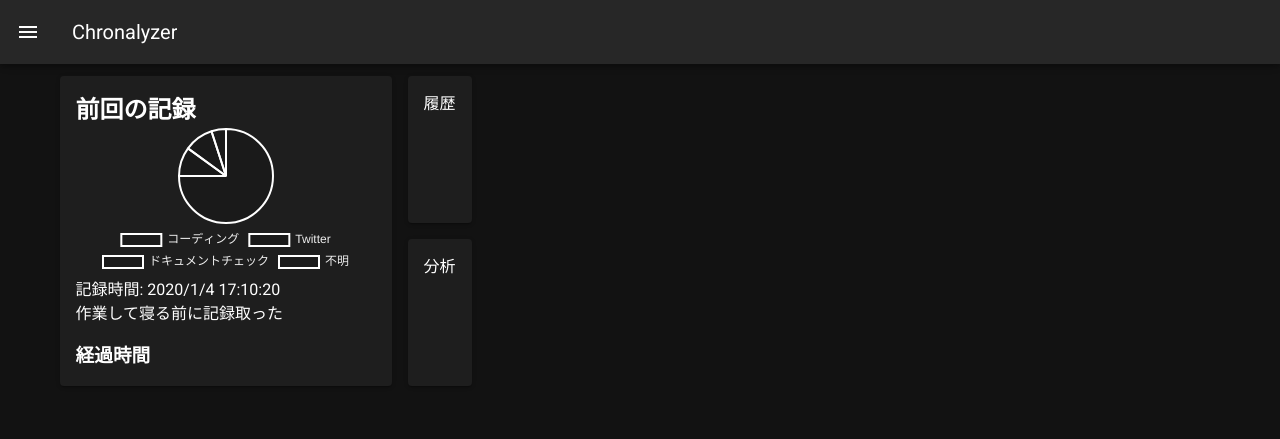
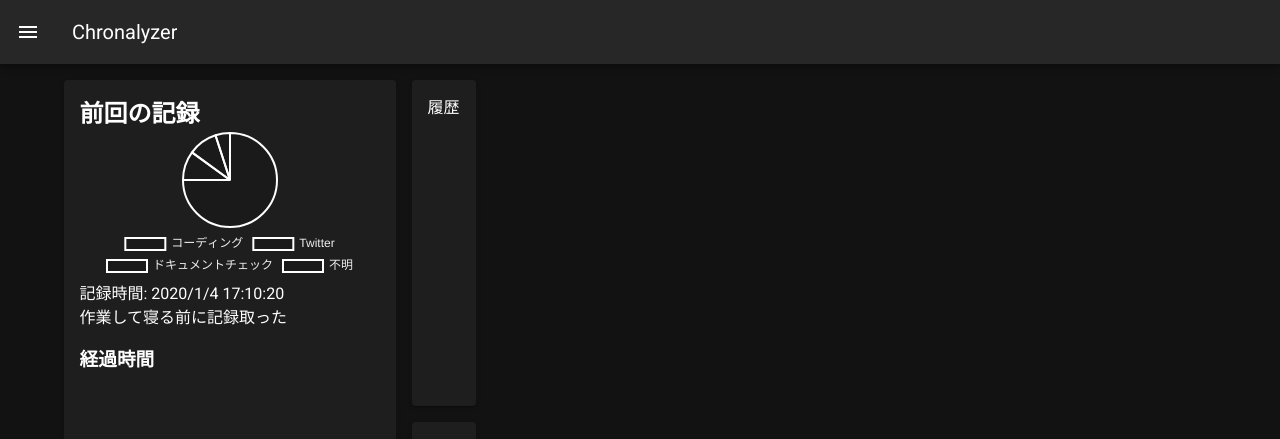
Before and after one commit to Marco3jp/Chronalyzer, a Nuxt app: page / in a window 1280 px wide. Shown: the top 439 px of the page. Built offline with nearby package versions, Linux system fonts and the light colour scheme.

Commit message:
レイアウトにpaddingとheight:100%を追加

```diff
--- a/layouts/default.vue
+++ b/layouts/default.vue
@@ -22,7 +22,7 @@
     </v-app-bar>
 
     <v-content>
-      <v-container>
+      <v-container :style="{height: '100%'}" class="pa-4">
         <nuxt/>
       </v-container>
     </v-content>
```
